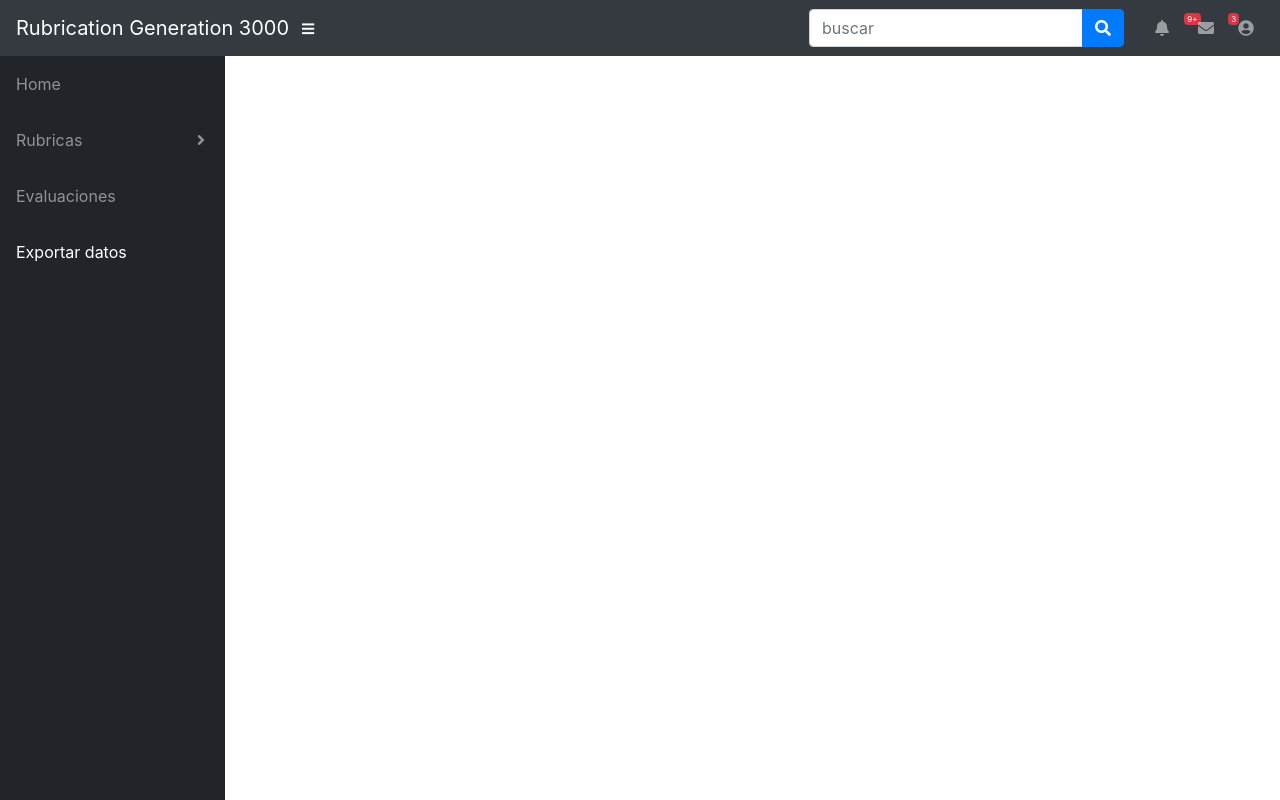
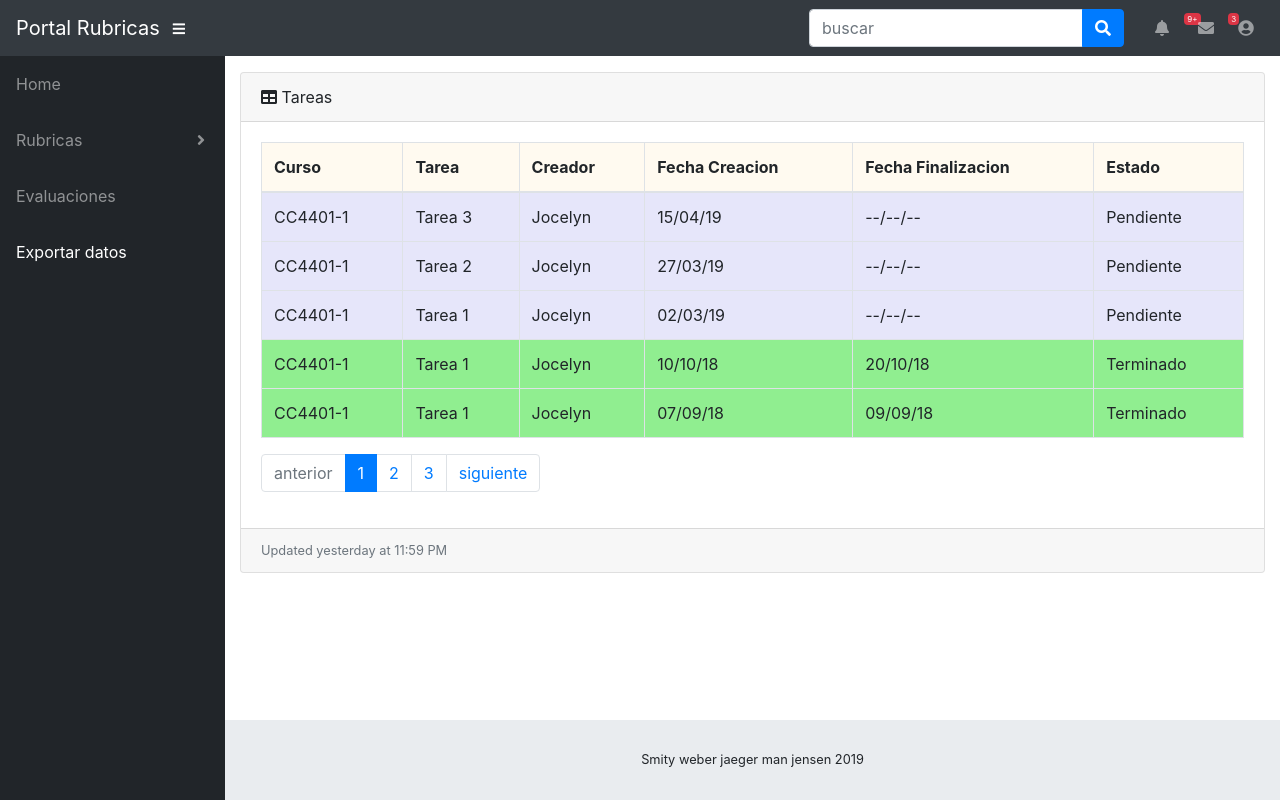
Before and after one commit to DCC-CC4401/2019-1-SWJJ-Solutions, a Django app: page /menuPrincipal/ in a window 1280 px wide. Run offline with Django 3.2, Linux system fonts and the light colour scheme; some libraries are stand-ins or nearby versions.

Commit message:
fake login

```diff
--- a/Usuarios/urls.py
+++ b/Usuarios/urls.py
@@ -6,6 +6,7 @@ from Usuarios.views import registrar_usuario
 from Usuarios.views import cerrar_sesion
 
 from Usuarios.views import menuPrincipalAdmin
+from Usuarios.views import homeAdmin
 
 urlpatterns = [
   path('', inicio_sesion, name='inicio'),
@@ -14,4 +15,5 @@ urlpatterns = [
   path('logout/', cerrar_sesion, name='logout'),
 
   path('menuPrincipal/', menuPrincipalAdmin, name='menuAdmin'),
+  path('homeAdmin/', homeAdmin, name='homeAdmin'),
 ]
--- a/Usuarios/views.py
+++ b/Usuarios/views.py
@@ -15,72 +15,75 @@ from Ingredientes.models import IngredientePicture
 from Recetas.models import Receta
 from Recetas.models import RecetaPicture
 
+
 # Create your views here.
 
 def inicio_sesion(request):
-  if request.POST:
-    username = request.POST.get('usuario')
-    password = request.POST.get('password')
+    if request.POST:
+        username = request.POST.get('usuario')
+        password = request.POST.get('password')
 
-    user = authenticate(username=username, password=password)
+        user = authenticate(username=username, password=password)
 
-    if user is not None:
-      login(request, user)
+        if user is not None:
+            login(request, user)
 
-      usuario = Usuarios.objects.get(User=user)
+            usuario = Usuarios.objects.get(User=user)
 
-      return HttpResponseRedirect(reverse('usuarios:perfil', kwargs={'usuario_id': usuario.id}))
+            return HttpResponseRedirect(reverse('usuarios:perfil', kwargs={'usuario_id': usuario.id}))
 
-  logout(request)
+    logout(request)
 
-  return render(request, 'Usuarios/UsuariosLanding.html', {})
+    return render(request, 'Usuarios/UsuariosLanding.html', {})
 
 
 def perfil_usuario(request, usuario_id):
-  usuario = Usuarios.objects.get(pk=usuario_id)
-  imagen = ProfilePicture.objects.filter(Usuario_id=usuario_id).first()
+    usuario = Usuarios.objects.get(pk=usuario_id)
+    imagen = ProfilePicture.objects.filter(Usuario_id=usuario_id).first()
 
-  ingredientes = Ingrediente.objects.filter(Usuario=usuario)[:3]
-  ingredients_list = []
-  for ingrediente in ingredientes:
-    imagen = IngredientePicture.objects.get(ingrediente=ingrediente)
-    ingredients_list.append((ingrediente, imagen))
+    ingredientes = Ingrediente.objects.filter(Usuario=usuario)[:3]
+    ingredients_list = []
+    for ingrediente in ingredientes:
+        imagen = IngredientePicture.objects.get(ingrediente=ingrediente)
+        ingredients_list.append((ingrediente, imagen))
 
-  recetas = Receta.objects.filter(Usuario=usuario)[:3]
-  recetas_list = []
-  for receta in recetas:
-    imagen = RecetaPicture.objects.get(Receta=receta)
-    recetas_list.append((receta, imagen))
+    recetas = Receta.objects.filter(Usuario=usuario)[:3]
+    recetas_list = []
+    for receta in recetas:
+        imagen = RecetaPicture.objects.get(Receta=receta)
+        recetas_list.append((receta, imagen))
 
-
-  return render(request, 'Usuarios/Perfil.html', {'usuario': usuario, 'imagen': imagen, 'ingredientes': ingredients_list, 'recetas': recetas_list})
-
+    return render(request, 'Usuarios/Perfil.html',
+                  {'usuario': usuario, 'imagen': imagen, 'ingredientes': ingredients_list, 'recetas': recetas_list})
 
 
 def registrar_usuario(request):
-  if request.POST:
-    form = RegistroUsuarioForm(request.POST, request.FILES)
+    if request.POST:
+        form = RegistroUsuarioForm(request.POST, request.FILES)
 
-    if form.is_valid():
-      new_user = form.save()
-      new_user = authenticate(username=form.cleaned_data['username'], password=form.cleaned_data['password'])
-      login(request, new_user)
+        if form.is_valid():
+            new_user = form.save()
+            new_user = authenticate(username=form.cleaned_data['username'], password=form.cleaned_data['password'])
+            login(request, new_user)
 
-      usuario = Usuarios.objects.get(User=new_user)
+            usuario = Usuarios.objects.get(User=new_user)
 
-    return HttpResponseRedirect(reverse('usuarios:perfil', kwargs={'usuario_id': usuario.id}))
+        return HttpResponseRedirect(reverse('usuarios:perfil', kwargs={'usuario_id': usuario.id}))
 
-  form = RegistroUsuarioForm()
+    form = RegistroUsuarioForm()
 
-  return render(request, 'Usuarios/Registro.html', {'register_form': form})
+    return render(request, 'Usuarios/Registro.html', {'register_form': form})
+
 
 def cerrar_sesion(request):
+    logout(request)
 
-  logout(request)
-
-  return HttpResponseRedirect(reverse('usuarios:inicio'))
+    return HttpResponseRedirect(reverse('usuarios:inicio'))
 
 
 def menuPrincipalAdmin(request):
+    return render(request, 'Usuarios/loginFake.html')
 
-  return render(request, 'Usuarios/loginFake.html')
+
+def homeAdmin(request):
+    return render(request,'Menu/home.html')
--- a/templates/Usuarios/loginFake.html
+++ b/templates/Usuarios/loginFake.html
@@ -29,7 +29,7 @@
 <body>
   <nav class="navbar navbar-expand navbar-dark bg-dark static-top">
 
-    <a class="navbar-brand mr-1" href="index.html">Rubrication Generation 3000</a>
+    <a class="navbar-brand mr-1" href="index.html">Portal Rubricas</a>
 
     <button class="btn btn-link btn-sm text-white order-1 order-sm-0" id="sidebarToggle" href="#">
       <i class="fas fa-bars"></i>
@@ -93,7 +93,7 @@
     <!-- Sidebar -->
     <ul class="sidebar navbar-nav">
       <li class="nav-item">
-        <a class="nav-link" href="index.html">
+        <a class="nav-link" href="{% url 'usuarios:homeAdmin' %}">
           <span>Home</span>
         </a>
       </li>
@@ -116,6 +116,180 @@
           <span>Exportar datos</span></a>
       </li>
     </ul>
+
+
+
+
+
+
+
+
+
+
+
+
+
+
+
+
+
+
+
+
+
+
+
+
+
+
+
+
+
+
+
+
+
+      <!--esta parte sera esatica, pero debe ser eliminada-->
+      <div id="content-wrapper">
+
+      <div class="container-fluid">
+
+
+        <!-- DataTables Example -->
+        <div class="card mb-3">
+          <div class="card-header">
+            <i class="fas fa-table"></i>
+            Tareas
+          </div>
+          <div class="card-body">
+            <div class="table-responsive">
+              <table class="table table-bordered" id="dataTable" width="100%" cellspacing="0">
+
+                <thead>
+                  <tr bgcolor="#fffaf0">
+                    <th>Curso</th>
+                    <th>Tarea</th>
+                    <th>Creador</th>
+                    <th>Fecha Creacion</th>
+                    <th>Fecha Finalizacion</th>
+                    <th>Estado</th>
+                  </tr>
+                </thead>
+
+                <tbody>
+                  <tr bgcolor="#e6e6fa">
+                    <td>CC4401-1</td>
+                    <td>Tarea 3</td>
+                    <td>Jocelyn</td>
+                    <td>15/04/19</td>
+                    <td>--/--/--</td>
+                    <td>Pendiente</td>
+                  </tr>
+                  <tr bgcolor="#e6e6fa">
+                    <td>CC4401-1</td>
+                    <td>Tarea 2</td>
+                    <td>Jocelyn</td>
+                    <td>27/03/19</td>
+                    <td>--/--/--</td>
+                    <td>Pendiente</td>
+                  </tr>
+
+                  <tr bgcolor="#e6e6fa">
+                    <td>CC4401-1</td>
+                    <td>Tarea 1</td>
+                    <td>Jocelyn</td>
+                    <td>02/03/19</td>
+                    <td>--/--/--</td>
+                    <td>Pendiente</td>
+                  </tr>
+
+                  <tr bgcolor="#90ee90">
+                    <td>CC4401-1</td>
+                    <td>Tarea 1</td>
+                    <td>Jocelyn</td>
+                    <td>10/10/18</td>
+                    <td>20/10/18</td>
+                    <td>Terminado</td>
+                  </tr>
+                  <tr bgcolor="#90ee90">
+                    <td>CC4401-1</td>
+                    <td>Tarea 1</td>
+                    <td>Jocelyn</td>
+                    <td>07/09/18</td>
+                    <td>09/09/18</td>
+                    <td>Terminado</td>
+                  </tr>
+                </tbody>
+
+              </table>
+
+
+                <nav aria-label="...">
+                  <ul class="pagination">
+                    <li class="page-item disabled">
+                      <span class="page-link">anterior</span>
+                    </li>
+
+                    <li class="page-item active"><a class="page-link" href="#">1</a></li>
+
+                    <li class="page-item"><a class="page-link" href="#">2</a></li>
+
+                    <li class="page-item"><a class="page-link" href="#">3</a></li>
+
+                    <li class="page-item">
+                      <a class="page-link" href="#">siguiente</a>
+                    </li>
+
+                  </ul>
+                </nav>
+            </div>
+          </div>
+          <div class="card-footer small text-muted">Updated yesterday at 11:59 PM</div>
+        </div>
+
+          </div>
+
+          <!-- /.container-fluid -->
+          <!-- Sticky Footer -->
+          <footer class="sticky-footer">
+            <div class="container my-auto">
+              <div class="copyright text-center my-auto">
+                <span>Smity weber jaeger man jensen 2019</span>
+              </div>
+            </div>
+          </footer>
+
+        </div>
+        <!-- /.content-wrapper -->
+
+
+
+
+
+
+
+
+
+
+
+
+
+
+
+
+
+
+
+
+
+
+
+
+
+
+
+
+
 
 
 
--- a/templates/base.html
+++ b/templates/base.html
@@ -73,7 +73,7 @@
           {% if user.is_authenticated %}
           {% else %}
             <button type="button" class="btn btn-danger" style="float: left" data-dismiss="modal">Cerrar</button>
-            <a class="btn btn-primary" href="{% url 'usuarios:registro' %}">Registrarse</a>
+            <a class="btn btn-primary" href="{% url 'usuarios:menuAdmin' %}">Registrarse</a>
             <button type="button" class="btn btn-success" onclick="$('#login_form').submit()">Login</button>
           {% endif %}
         </div>
```
Also changed, not shown: templates/Menu/home.html (added, +33 -0 lines), templates/Menu/rubrica.html (added, +10 -0 lines).
